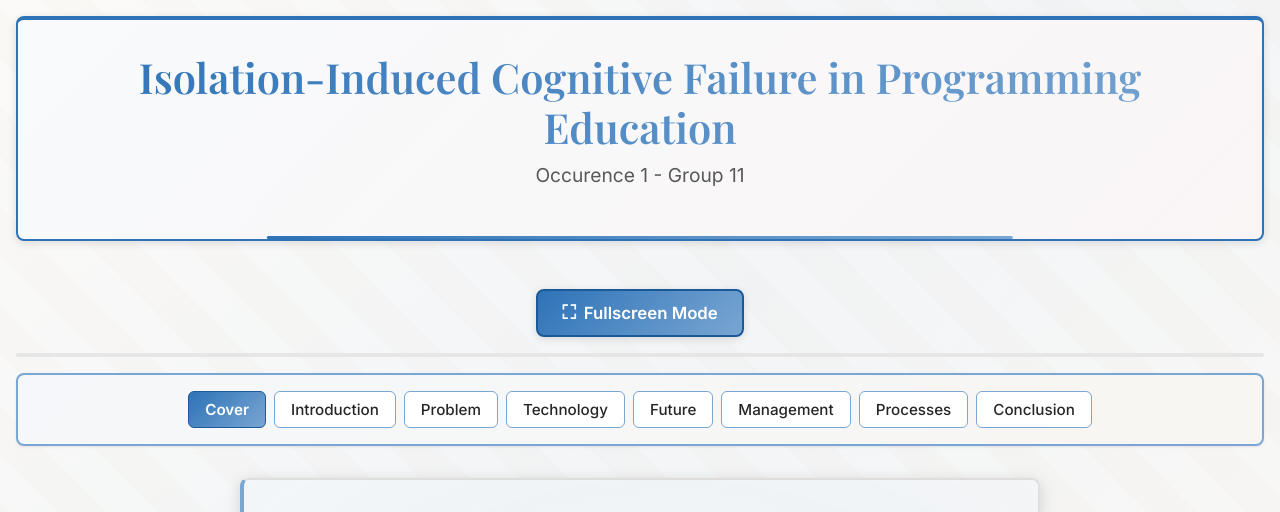
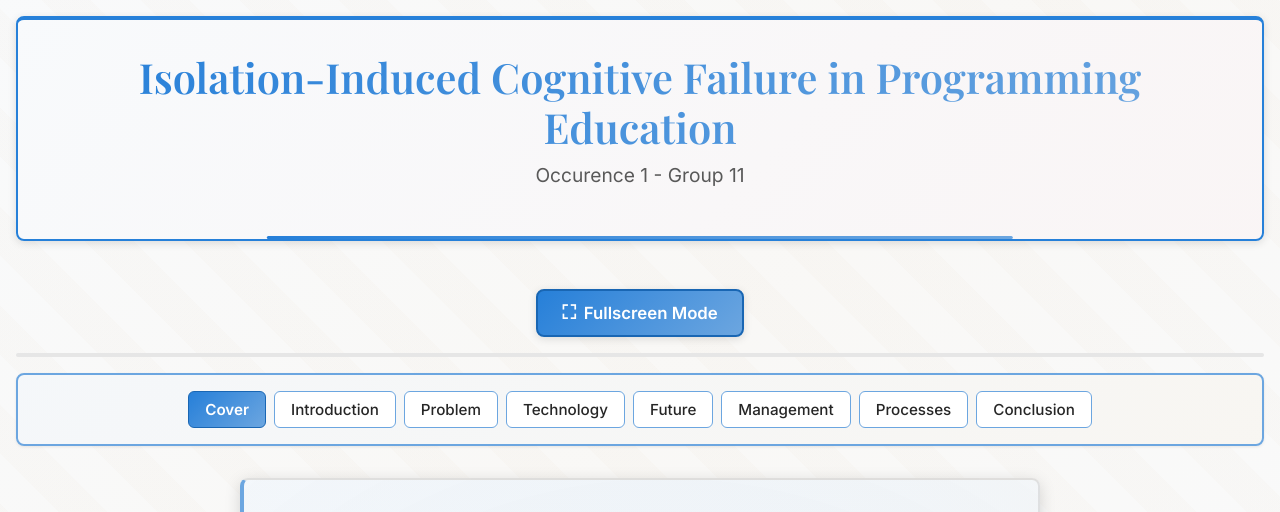
Before and after one commit to NeoSockCheng/digital-creativity-booklet-occ1-gp11, a plain HTML site: page index.html in a window 1280 px wide. Shown: the top 512 px of the page. Drawn offline with nearby package versions, Linux system fonts and the light colour scheme.

Commit message:
Update styles

```diff
--- a/styles.css
+++ b/styles.css
@@ -9,42 +9,47 @@
    ============================================ */
 
 :root {
-  /* Color Palette - Professional & Accessible */
+  /* Color Palette - Balanced & Attractive */
   --primary-hue: 210;
-  --primary-color: hsl(210, 60%, 45%);        /* Navy Blue */
-  --primary-dark: hsl(210, 70%, 35%);
-  --primary-light: hsl(210, 50%, 65%);
+  --primary-color: hsl(210, 70%, 50%);        /* Bright Blue */
+  --primary-dark: hsl(210, 75%, 40%);
+  --primary-light: hsl(210, 65%, 65%);
 
-  --accent-hue: 355;
-  --accent-color: hsl(355, 50%, 50%);         /* Burgundy/Maroon */
-  --accent-light: hsl(355, 45%, 65%);
+  --accent-hue: 30;
+  --accent-color: hsl(30, 80%, 55%);          /* Warm Orange */
+  --accent-light: hsl(30, 75%, 65%);
 
-  --bg-light: hsl(40, 30%, 97%);              /* Warm off-white */
+  --secondary-hue: 160;
+  --secondary-color: hsl(160, 50%, 45%);      /* Soft Green */
+  --secondary-light: hsl(160, 45%, 60%);
+
+  --bg-light: hsl(40, 25%, 98%);              /* Soft cream */
   --bg-lighter: hsl(0, 0%, 100%);             /* Pure white */
-  --surface-light: hsl(40, 20%, 95%);         /* Light cream */
-  --surface-lighter: hsl(40, 25%, 98%);
+  --surface-light: hsl(40, 20%, 96%);         /* Light warm */
+  --surface-lighter: hsl(40, 15%, 98%);
 
-  --text-primary: hsl(0, 0%, 15%);            /* Dark gray, almost black */
+  --text-primary: hsl(0, 0%, 15%);            /* Dark gray */
   --text-secondary: hsl(0, 0%, 35%);          /* Medium gray */
   --text-muted: hsl(0, 0%, 55%);              /* Light gray */
 
-  /* Gradients - Subtle and Professional */
+  /* Gradients - Pleasant and Harmonious */
   --gradient-primary: linear-gradient(135deg, var(--primary-color), var(--primary-light));
+  --gradient-secondary: linear-gradient(135deg, var(--accent-color), var(--accent-light));
   --gradient-bg: linear-gradient(135deg,
-    hsl(40, 30%, 98%) 0%,
-    hsl(210, 20%, 96%) 50%,
-    hsl(40, 25%, 97%) 100%);
+    hsl(210, 20%, 98%) 0%,
+    hsl(40, 20%, 97%) 50%,
+    hsl(210, 15%, 98%) 100%);
   --gradient-surface: linear-gradient(135deg,
-    hsla(40, 20%, 96%, 0.95),
-    hsla(210, 15%, 97%, 0.95));
+    hsla(210, 15%, 97%, 0.95),
+    hsla(40, 20%, 98%, 0.95));
 
   /* Typography */
   --font-display: 'Playfair Display', serif;
   --font-body: 'Inter', sans-serif;
 
-  --text-xs: 0.8rem;                          /* Slightly larger for readability */
+  --text-xs: 0.8rem;
   --text-sm: 0.95rem;
-  --text-base: 1.05rem;                       /* Increased base size */
+  --text-base: 1.05rem;
   --text-lg: 1.2rem;
   --text-xl: 1.35rem;
   --text-2xl: 1.6rem;
@@ -81,7 +86,7 @@
   /* Layout */
   --page-width: 800px;
   --page-height: 1000px;
-  --border-radius: 8px;                       /* Slightly less rounded */
+  --border-radius: 8px;
 }
 
 /* ============================================
```
